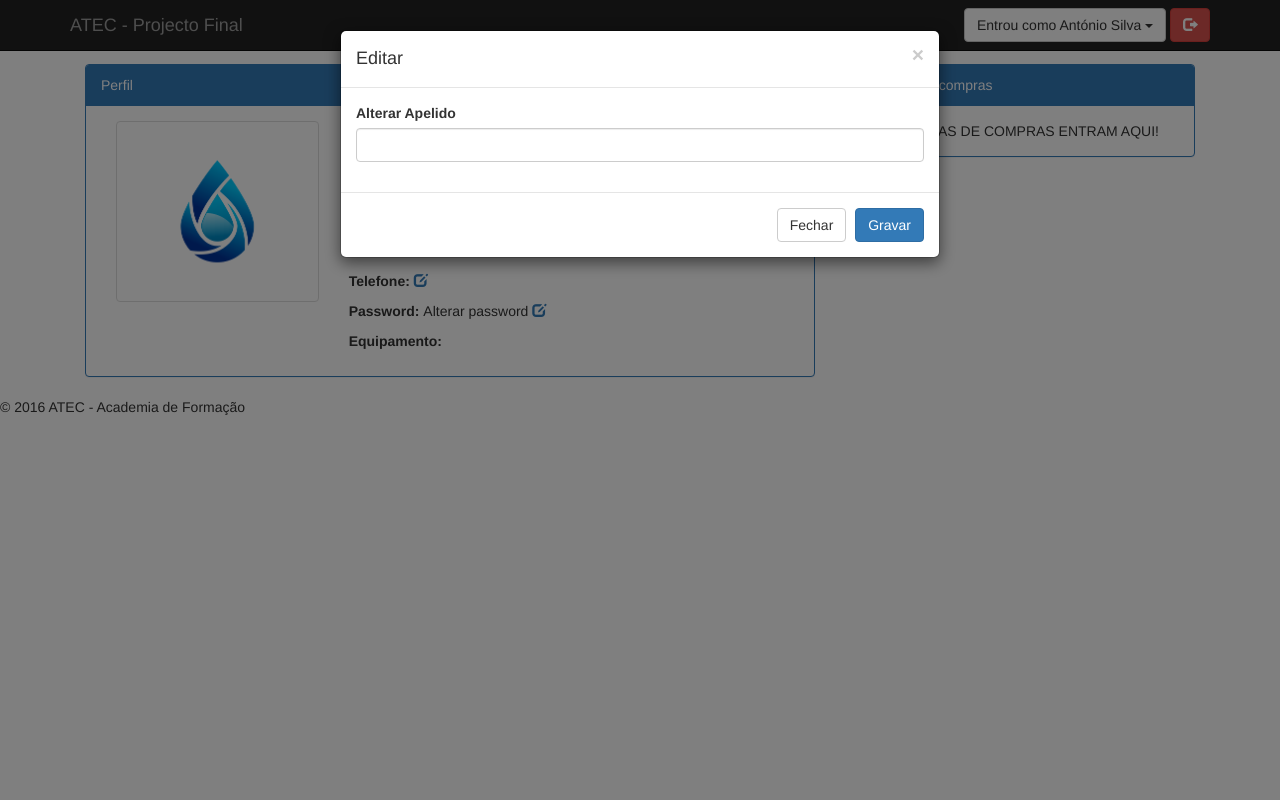
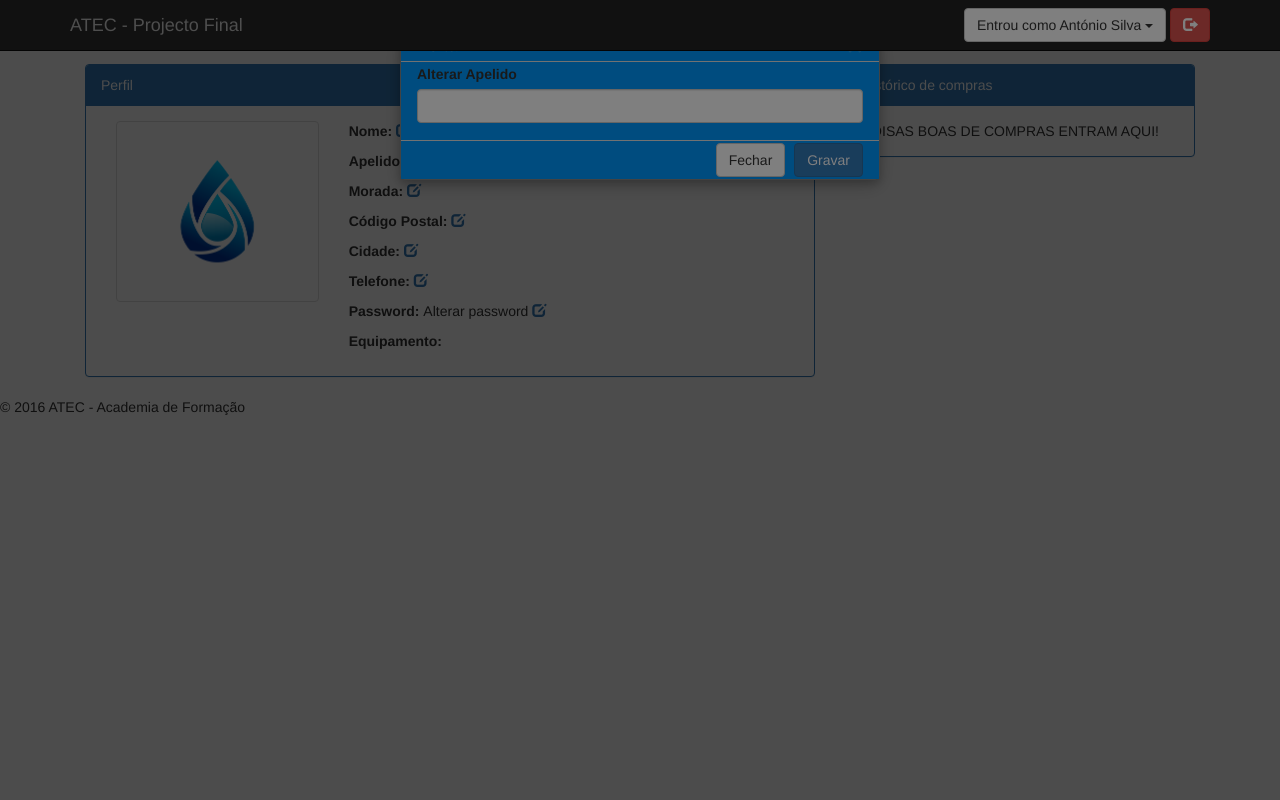
Before and after one commit to mnobredev/pool, a PHP site: page /profile.php?change=1 in a window 1280 px wide. Run offline with PHP 8.4, Linux system fonts and the light colour scheme; data that the repository does not hold is empty; some libraries are stand-ins or nearby versions.

Commit message:
Store logic continued, modal added, and some items

```diff
--- a/css/style.css
+++ b/css/style.css
@@ -140,3 +140,82 @@ and open the template in the editor.
 	border-radius: 2px;
 	padding: 20px 30px;
 }
+ /* The Modal (background) */
+.modal {
+    display: none; /* Hidden by default */
+    position: fixed; /* Stay in place */
+    z-index: 1; /* Sit on top */
+    left: 0;
+    top: 0;
+    width: 100%; /* Full width */
+    height: 100%; /* Full height */
+    overflow: auto; /* Enable scroll if needed */
+    background-color: rgb(0,0,0); /* Fallback color */
+    background-color: rgba(0,0,0,0.4); /* Black w/ opacity */
+}
+
+/* Modal Content/Box */
+.modal-content {
+    background-color: #fefefe;
+    margin: 15% auto; /* 15% from the top and centered */
+    padding: 20px;
+    border: 1px solid #888;
+    width: 80%; /* Could be more or less, depending on screen size */
+}
+
+/* The Close Button */
+.close {
+    color: #aaa;
+    float: right;
+    font-size: 28px;
+    font-weight: bold;
+}
+
+.close:hover,
+.close:focus {
+    color: black;
+    text-decoration: none;
+    cursor: pointer;
+}
+ /* Modal Header */
+.modal-header {
+    padding: 2px 16px;
+    background-color: #0099ff;
+    color: white;
+}
+
+/* Modal Body */
+.modal-body {padding: 2px 16px;}
+
+/* Modal Footer */
+.modal-footer {
+    padding: 2px 16px;
+    background-color: #0099ff;
+   color: white;
+}
+
+/* Modal Content */
+.modal-content {
+    position: relative;
+    background-color: #0099ff;
+    margin: auto;
+    padding: 0;
+    border: 1px solid #888;
+    width: 80%;
+    box-shadow: 0 4px 8px 0 rgba(0,0,0,0.2),0 6px 20px 0 rgba(0,0,0,0.19);
+    -webkit-animation-name: animatetop;
+    -webkit-animation-duration: 0.4s;
+    animation-name: animatetop;
+    animation-duration: 0.4s
+}
+
+/* Add Animation */
+@-webkit-keyframes animatetop {
+    from {top: -300px; opacity: 0}
+    to {top: 0; opacity: 1}
+}
+
+@keyframes animatetop {
+    from {top: -300px; opacity: 0}
+    to {top: 0; opacity: 1}
+}
--- a/paypal/checkout.php
+++ b/paypal/checkout.php
@@ -66,7 +66,7 @@ $payment->setIntent('sale')
 
 
 include '../tools/chave.php';
-try
+try //teste - not working at the moment
 {
  $buy = mysqli_query($conn, "INSERT into sales(id_sale, nameitem, quantity) VALUES("
          ."'".$payment->getId()."',"
```
Also changed, not shown: itemFinder.php (added, +14 -0 lines), store.php (+88 -13 lines).
